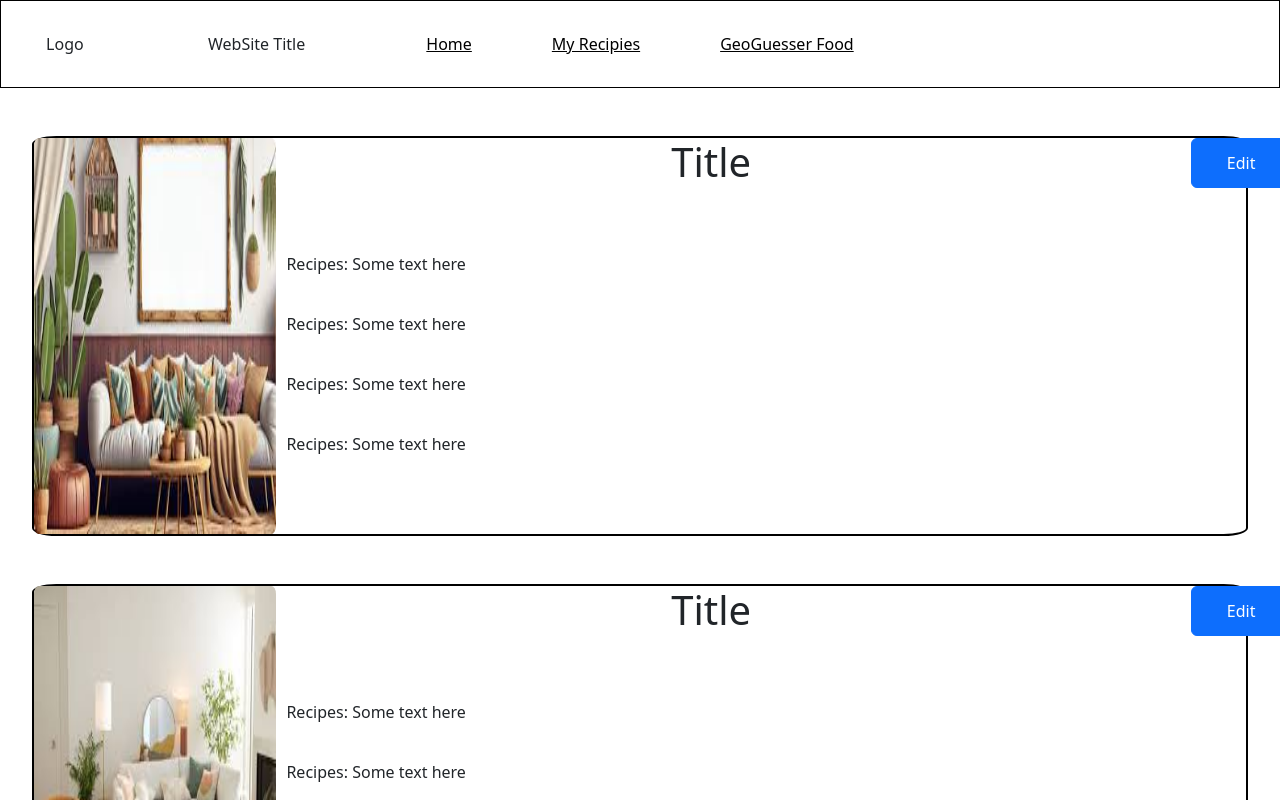
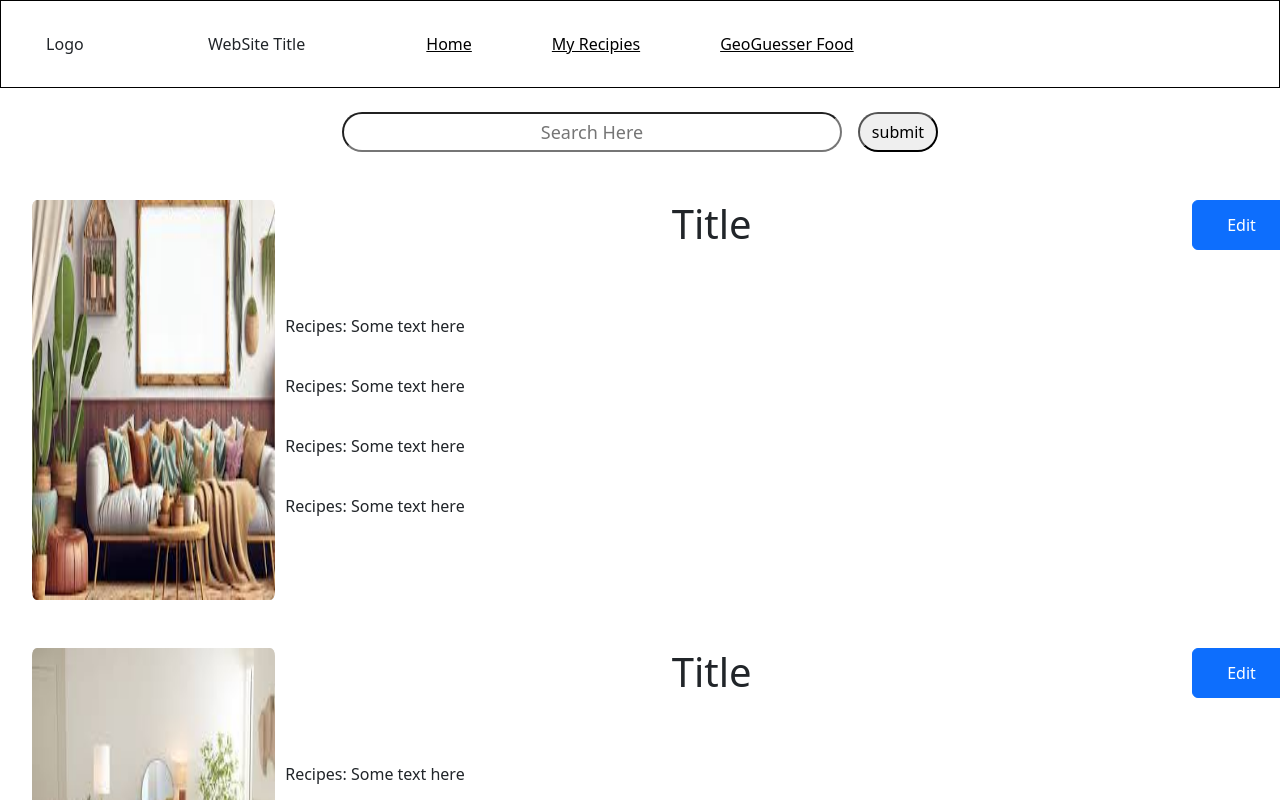
Before and after one commit to munzaboss/CEN3031-2024, a React (Create React App) app in the folder CenProject/frontend/: page /myRecipes in a window 1280 px wide. Shown: the top 800 px of the page. Built offline with nearby package versions, Linux system fonts and the light colour scheme.

Commit message:
ishan commits

```diff
--- a/CenProject/frontend/src/components/MyRecipes.js
+++ b/CenProject/frontend/src/components/MyRecipes.js
@@ -6,15 +6,32 @@ import car2 from "../images/img-2.jpeg"
 import car3 from "../images/img-3.jpeg"
 import car4 from "../images/img-4.jpeg"
 import car5 from "../images/img-5.jpeg"
+import {useState} from 'react'
 
 
 
 const MyRecipes = () => {
     const IMAGES = [car1, car2, car3, car4, car5]
+    const [text, setText] = useState("")
+    /* Use fuse.js for the search bar to implement a fuzzy search*/
 
     return (
         <div>
             <NavBar/>
+
+            <div className="d-flex justify-content-center mt-2">
+                <input
+                    className="searchBar"
+                    placeholder="Search Here"
+                    onChange={(e) => setText(e.target.value)}
+                    style={{ marginRight: '1rem', marginTop: "1rem"}}
+                    />
+
+                    {/*submit button*/}
+                <button className="submitButton" style={{marginTop: "1rem"}}>submit</button>
+            </div>
+
+
             <div className="recipe-container">
                 {IMAGES.map((src) => {
                     return (
--- a/CenProject/frontend/src/components/UserRecipeCard.js
+++ b/CenProject/frontend/src/components/UserRecipeCard.js
@@ -11,7 +11,7 @@ const UserRecipeCard = (props) => {
     const [editable, setEditable] = useState(false)
 
     return(
-        <div className="recipe-child d-flex flex-row">
+        <div className={`recipe-child d-flex flex-row ${editable ? 'border border-danger' : null}`}>
                 <div className="recipe-image w-25">
                     <img className="w-100 h-100 recipe-img" src={props.URL}></img>
                 </div>
--- a/CenProject/frontend/src/components/search.js
+++ b/CenProject/frontend/src/components/search.js
@@ -28,15 +28,11 @@ const Search = () => {
     const formQuery = (string) => {
         let query = encodeURIComponent(string.replaceAll(" ", "+")); //encodeURIComponent - special characters in a query string are correctly encoded for using in an URL
         if (checked.length > 0)  {
-            let parameters = checked.map(() => '&${param}').join(''); //map function used to map over each element in the checked array and append an '&' character before the parameter to ensure a well formed query
+            let parameters = checked.map((param) => `${param}`).join(''); //map function used to map over each element in the checked array and append an '&' character before the parameter to ensure a well formed query
+            console.log(parameters)
             return query + parameters;  //join function above to concatenate the above parameters into 1 string
         }
         return query;
-    }
-
-    const urls = () => {
-        console.log("hell")
-        console.log(cards[0].links)
     }
 
     /*fetches the API data*/
@@ -44,7 +40,7 @@ const Search = () => {
         const query = formQuery(text)
 
         try {
-            const data = await fetch(`https://api.spoonacular.com/recipes/complexSearch?apiKey=${KEY}&query=${query}&number=10`)
+            const data = await fetch(`https://api.spoonacular.com/recipes/complexSearch?apiKey=${KEY}&query=${query}&number=1`)
             const object = await data.json()
 
             await Promise.all(object.results.map(async(obj, idx) => {
@@ -84,12 +80,12 @@ const Search = () => {
                                 <tr><input type="checkbox" value="&maxSugar=25" onChange={handleCheckBox}/> Sugar Free</tr>
                                 <tr><input type="checkbox" value="&maxFat=25" onChange={handleCheckBox}/> Fat Free</tr>
                                 <tr><input type="checkbox" value="&maxCarb=25" onChange={handleCheckBox}/> Low Carbs</tr>
-                                <tr><input type="checkbox" value="&maxIngredients=25" onChange={handleCheckBox}/>Most Ingredients Used</tr>
-                                <tr><input type="checkbox" value="&onlyVegetarian=25" onChange={handleCheckBox}/>Vegetarian</tr>
-                                <tr><input type="checkbox" value="&hasAllergens=25" onChange={handleCheckBox}/>Has Common Allergens</tr>
-                                <tr><input type="checkbox" value="&leastCookTime=25" onChange={handleCheckBox}/>Least Cooking Time</tr>
-                                <tr><input type="checkbox" value="&leastPrepTime=25" onChange={handleCheckBox}/>Least Preparation Time</tr>
-                                <tr><input type="checkbox" value="&typeOfCuisine=25" onChange={handleCheckBox}/>Type of Cuisine</tr>
+                                <tr><input type="checkbox" value="&maxIngredients=25" onChange={handleCheckBox}/> Most Ingredients Used</tr>
+                                <tr><input type="checkbox" value="&diet=vegetarian" onChange={handleCheckBox}/> Vegetarian</tr>
+                                <tr><input type="checkbox" value="&hasAllergens=25" onChange={handleCheckBox}/> Has Common Allergens</tr>
+                                <tr><input type="checkbox" value="&leastCookTime=25" onChange={handleCheckBox}/> Least Cooking Time</tr>
+                                <tr><input type="checkbox" value="&leastPrepTime=25" onChange={handleCheckBox}/> Least Preparation Time</tr>
+                                <tr><input type="checkbox" value="&typeOfCuisine=25" onChange={handleCheckBox}/> Type of Cuisine</tr>
                             </tb>
                             </table>
 
--- a/CenProject/frontend/src/style/MyRecipes.css
+++ b/CenProject/frontend/src/style/MyRecipes.css
@@ -8,7 +8,7 @@
     height: 25rem;
     width: 100%;
     margin-top: 3rem;
-    border: 2px solid black;
+    /* border: 2px solid black; */
     border-radius: 2%;
     transition: box-shadow 300ms ease-in-out;
 }
@@ -19,7 +19,20 @@
 
 .recipe-child:hover {
     box-shadow: 2px 2px 10px;
-    border: 2px solid purple;
-    transition: border 300ms ease-in-out;
+}
 
+.searchBar {
+    text-align: center;
+    width: 500px;
+    height: 40px;
+    border-radius: 20px;
+    font-size: large;
+    margin-top:5px;
 }
+
+.submitButton {
+    border-radius: 20px;
+    height: 40px;
+    width: 80px;
+    margin-top:5px;
+}
```
